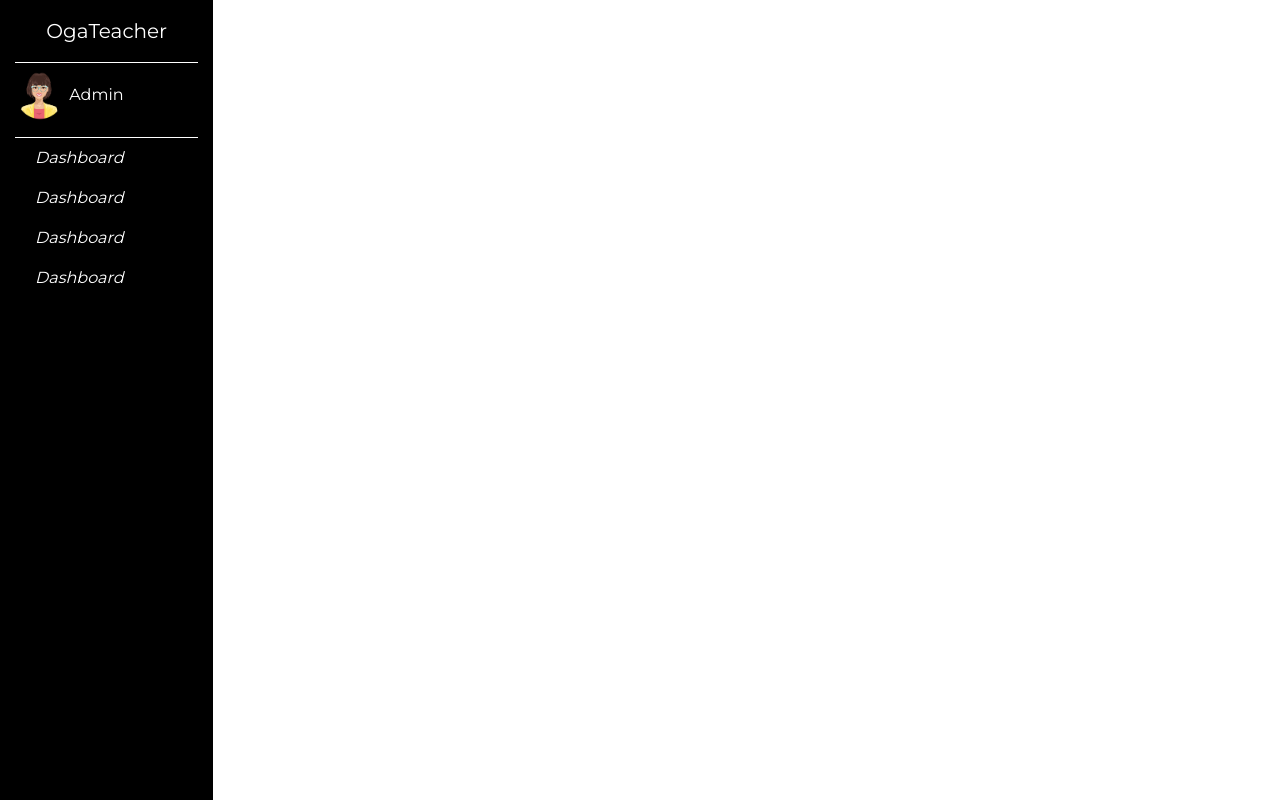
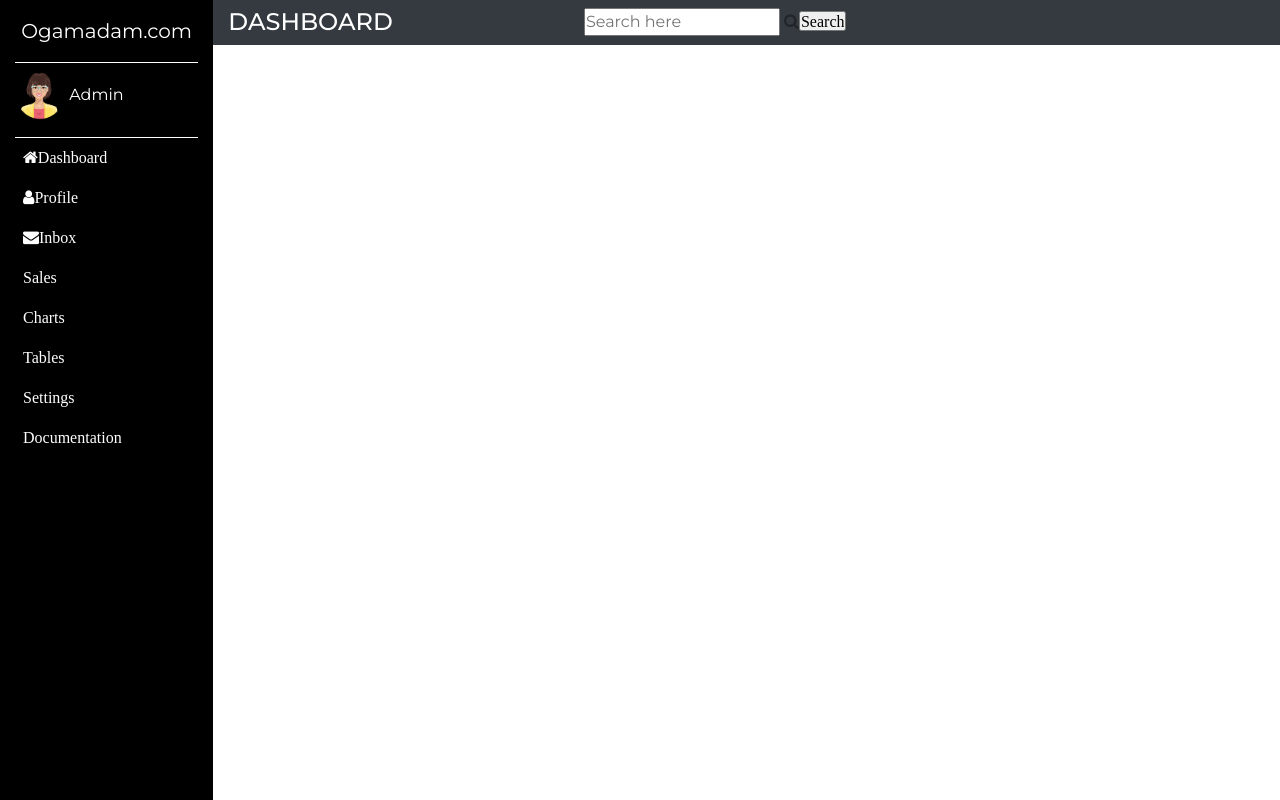
Before and after one commit to kehdcode/dashboard-design, a plain HTML site: page index.html in a window 1280 px wide. Drawn offline with nearby package versions, Linux system fonts and the light colour scheme.

Commit message:
main nav

```diff
--- a/index.html
+++ b/index.html
@@ -23,7 +23,7 @@
                 <div class="col-lg-2 sidebar fixed-top">
                     <a href="#" class="navbar-brand d-block
                     text-white mx-auto text-center py-3 mb-2
-                    bottom-border "> OgaTeacher </a>
+                    bottom-border "> Ogamadam.com </a>
                     <div class="bottom-border pb-3 ">
                         <img src="image/avatar.png" classs="rounded-circle mx-auto d-block  mr-3" width="50" alt="">
                         <span class="text-white"> Admin</span>
@@ -31,29 +31,61 @@
                     <ul class="navbar-nav flex-column">
                         <li class="nav-items">
                             <a href="#" class="nav-link">
-                                <i class="fas fa-home text-white">Dashboard</i>
+                                <i class="fa fa-home text-white">Dashboard</i>
                             </a>
                         </li>
                         <li class="nav-items">
                             <a href="#" class="nav-link">
-                                <i class="fas fa-home text-white">Dashboard</i>
+                                <i class="fa fa-user text-white">Profile</i>
                             </a>
                         </li>
                         <li class="nav-items">
                             <a href="#" class="nav-link">
-                                <i class="fas fa-home text-white">Dashboard</i>
+                                <i class="fa fa-envelope text-white">Inbox</i>
                             </a>
                         </li>
                         <li class="nav-items">
                             <a href="#" class="nav-link">
-                                <i class="fas fa-home text-white">Dashboard</i>
+                                <i class="fa fa-cart text-white">Sales</i>
+                            </a>
+                        </li>
+                        <li class="nav-items">
+                            <a href="#" class="nav-link">
+                                <i class="fa fa-shopping-cart-bar text-white">Charts</i>
+                            </a>
+                        </li>
+                        <li class="nav-items">
+                            <a href="#" class="nav-link">
+                                <i class="fa fa-chart-line text-white">Tables</i>
+                            </a>
+                        </li>
+                        <li class="nav-items">
+                            <a href="#" class="nav-link">
+                                <i class="fa fa-chart-line text-white">Settings</i>
+                            </a>
+                        </li>
+                        <li class="nav-items">
+                            <a href="#" class="nav-link">
+                                <i class="fa fa-chart-line text-white">Documentation</i>
                             </a>
                         </li>
                     </ul>
                 </div>
                 <!--End of sidebar-->
                 <!--Topbar-->
-                <div class="col-lg-10">
+                <div class="col-lg-10 ml-auto bg-dark fixed-top py-2">
+                    <div class="row">
+                        <div class="col-md-4">
+                            <h4 class="text-white text-uppercase mb-0">Dashboard</h4>
+                        </div>
+                        <div class="col-md-4">
+                            <form action="">
+                                <input type="text" placeholder="Search here">
+                               <i class="fa fa-search"><input type="submit" value="Search"></i>
+                            </form>
+                        </div>
+                        <div class="col-md-2"></div>
+                    </div>
 
                 </div>
                 <!--End of Topbar-->
```
